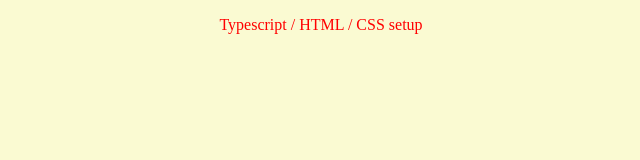
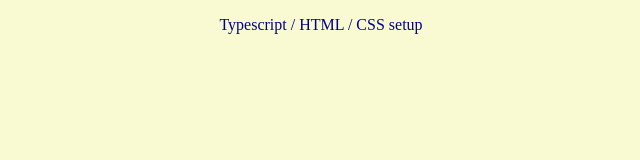
Before and after one commit to matteobarone/ts-setup, a website built with webpack: page index.html in a window 1280 px wide. Shown: the whole page, without its empty margins (319-959 px from the left). Built offline with nearby package versions, Linux system fonts and the light colour scheme; no server answers.

Commit message:
chore(app): readme + removed --watch from npm start (set in webpack.dev.js)

```diff
--- a/css/index.css
+++ b/css/index.css
@@ -2,6 +2,6 @@
 
 :root {
   --main-bg-color: lightgoldenrodyellow;
-  --main-txt-color: red;
+  --main-txt-color: darkblue;
   --gap: 16px;
 }
--- a/package.json
+++ b/package.json
@@ -3,7 +3,7 @@
   "version": "1.0.0",
   "description": "Typescript / HTML / CSS setup",
   "scripts": {
-    "start": "webpack --watch --config webpack.dev.js & npm run server",
+    "start": "webpack --config webpack.dev.js & npm run server",
     "build": "NODE_ENV=production webpack --config webpack.prod.js",
     "server": "live-server --host=localhost"
   },
```
Also changed, not shown: README.md (added).
